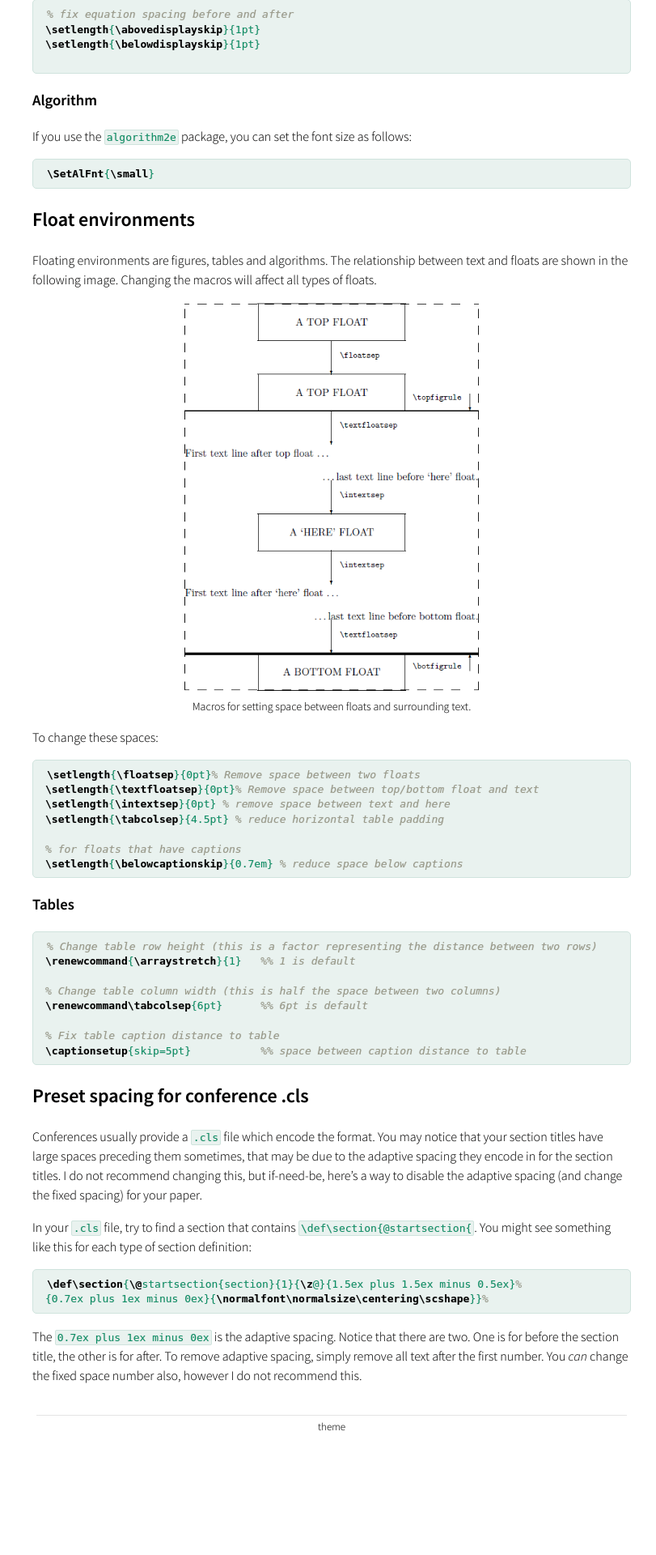
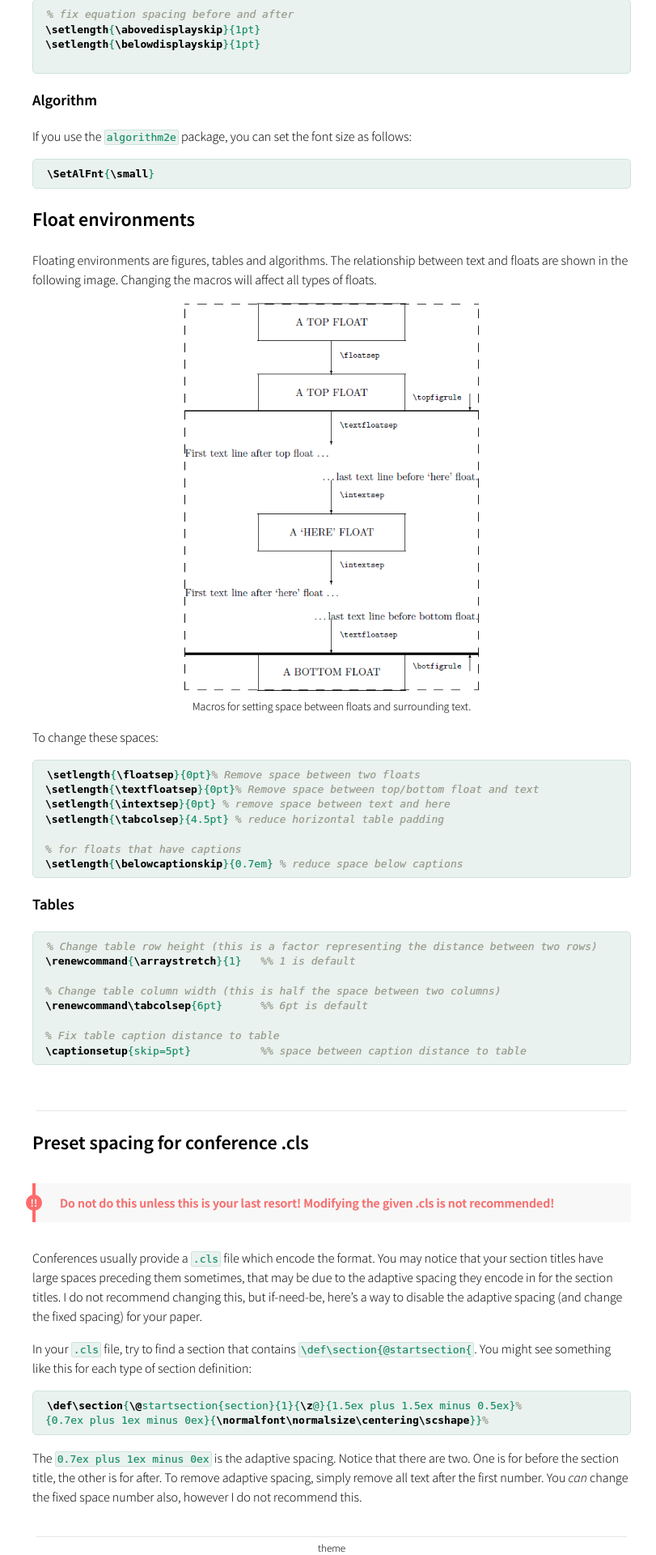
Before and after one commit to xuningy/xuningy.github.io, a Jekyll site: the page built from _posts/2020-07-18-space-tricks-in-latex.md, in a window 1280 px wide. Shown: the part 1304-3224 px from the top of the page at 81% size, without its empty margins (230-1041 px from the left). Built offline with Jekyll 4.4.1, drawn with Linux system fonts in a browser that asks for light colours; before the commit the page ends 3074 px from its top, so only the background shows below that.

Commit message:
Add warning, danger environments

````diff
--- a/_posts/2020-07-18-space-tricks-in-latex.md
+++ b/_posts/2020-07-18-space-tricks-in-latex.md
@@ -96,8 +96,14 @@ To change these spaces:
 % Fix table caption distance to table
 \captionsetup{skip=5pt}           %% space between caption distance to table
 ```
+<br/>
+
+---------------------
 
 ## Preset spacing for conference .cls
+<div class="danger">
+<b>Do not do this unless this is your last resort! Modifying the given .cls is not recommended!</b>
+</div>
 Conferences usually provide a `.cls` file which encode the format. You may notice that your section titles have large spaces preceding them sometimes, that may be due to the adaptive spacing they encode in for the section titles. I do not recommend changing this, but if-need-be, here's a way to disable the adaptive spacing (and change the fixed spacing) for your paper.
 
 In your `.cls` file, try to find a section that contains `\def\section{@startsection{`. You might see something like this for each type of section definition:
--- a/css/main.scss
+++ b/css/main.scss
@@ -287,6 +287,63 @@ height : 100%;
     }
 }
 
+.warning {
+    padding: 12px 24px 12px 30px;
+    margin: 2em 0;
+    border-left: 4px solid #FFB90F;
+    background-color: #f8f8f8;
+    position: relative;
+    border-bottom-right-radius: 2px;
+    border-top-right-radius: 2px;
+    box-sizing: border-box;
+
+    &:before {
+        position: absolute;
+        top: 14px;
+        left: -12px;
+        background-color: #FFB90F;
+        color: #fff;
+        content: "!";
+        width: 20px;
+        height: 20px;
+        border-radius: 100%;
+        text-align: center;
+        line-height: 20px;
+        font-weight: bold;
+        font-family: 'Source Sans Pro', 'Helvetica Neue', Arial, sans-serif;
+        font-size: 14px;
+    }
+}
+
+.danger {
+    padding: 12px 24px 12px 30px;
+    margin: 2em 0;
+    border-left: 4px solid #FF6A6A;
+    background-color: #f8f8f8;
+    position: relative;
+    border-bottom-right-radius: 2px;
+    border-top-right-radius: 2px;
+    box-sizing: border-box;
+    color:  #FF6A6A;
+
+    &:before {
+        position: absolute;
+        top: 14px;
+        left: -12px;
+        background-color: #FF6A6A;
+        color: #fff;
+        content: "!!";
+        width: 20px;
+        height: 20px;
+        border-radius: 100%;
+        text-align: center;
+        line-height: 20px;
+        font-weight: bold;
+        font-family: 'Source Sans Pro', 'Helvetica Neue', Arial, sans-serif;
+        font-size: 14px;
+    }
+}
+
 
 // Mobile
 
````
